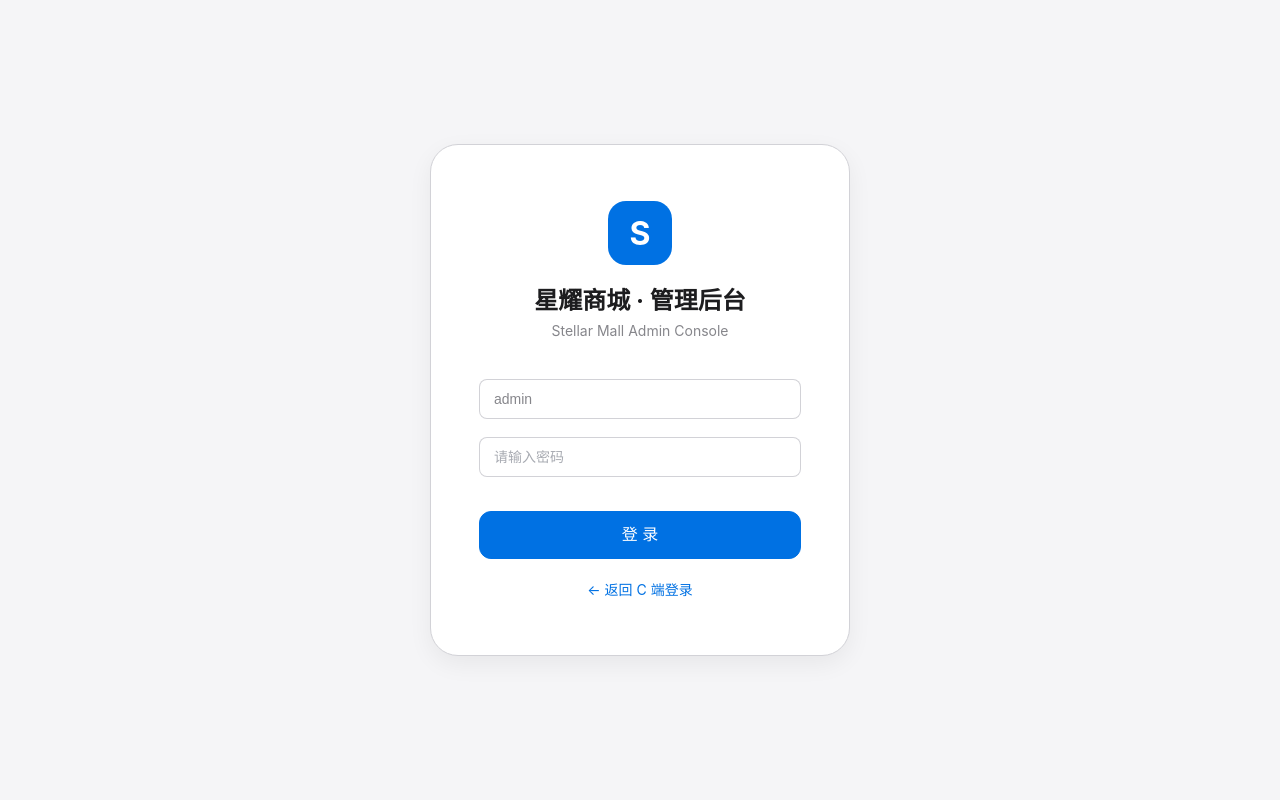
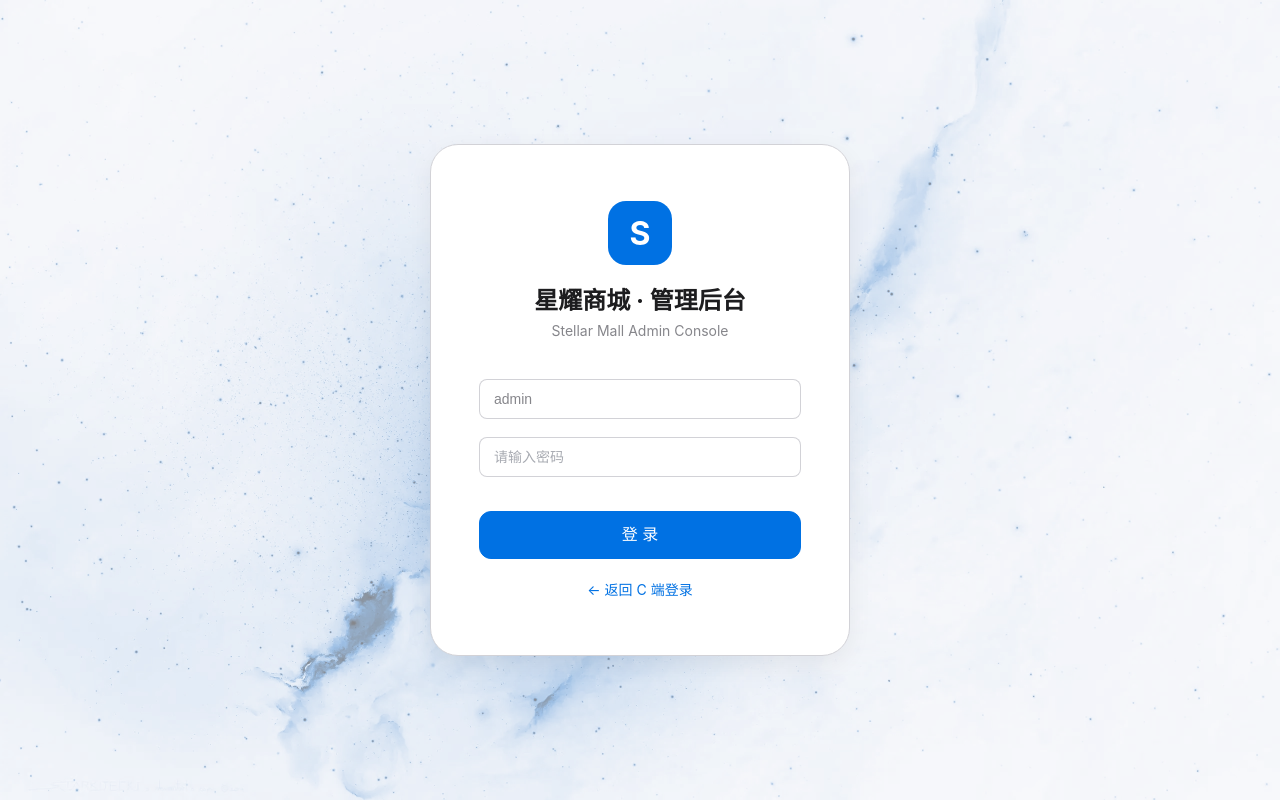
Before and after one commit to Akikakoi/stellar-mall, a Vue app in the folder frontend/: page /admin/login in a window 1280 px wide. Built offline with nearby package versions, Linux system fonts and the light colour scheme.

Commit message:
feat(frontend): 管理端登录页背景与商城主页统一
admin/login 复用商城全站 page-bg 的背景图与半透明遮罩，登录卡片
提升至遮罩之上，保持可读性。

```diff
--- a/frontend/src/views/admin/Login.vue
+++ b/frontend/src/views/admin/Login.vue
@@ -70,11 +70,30 @@ async function handleLogin() {
   display: flex;
   align-items: center;
   justify-content: center;
+  background-color: var(--bg-base);
+  background-image: url('/images/background-light.webp');
+  background-size: cover;
+  background-position: center;
+  background-attachment: fixed;
+  background-repeat: no-repeat;
+  padding: 40px 20px;
+  position: relative;
+}
+
+/* 与商城全站 page-bg 一致的半透明遮罩，保证卡片可读性 */
+.admin-login-page::before {
+  content: '';
+  position: absolute;
+  inset: 0;
+  z-index: 0;
+  pointer-events: none;
   background: var(--bg-base);
-  padding: 40px 20px;
+  opacity: 0.55;
 }
 
 .admin-login-card {
+  position: relative;
+  z-index: 1;
   width: 420px;
   padding: 56px 48px;
   background: var(--bg-card);
```
